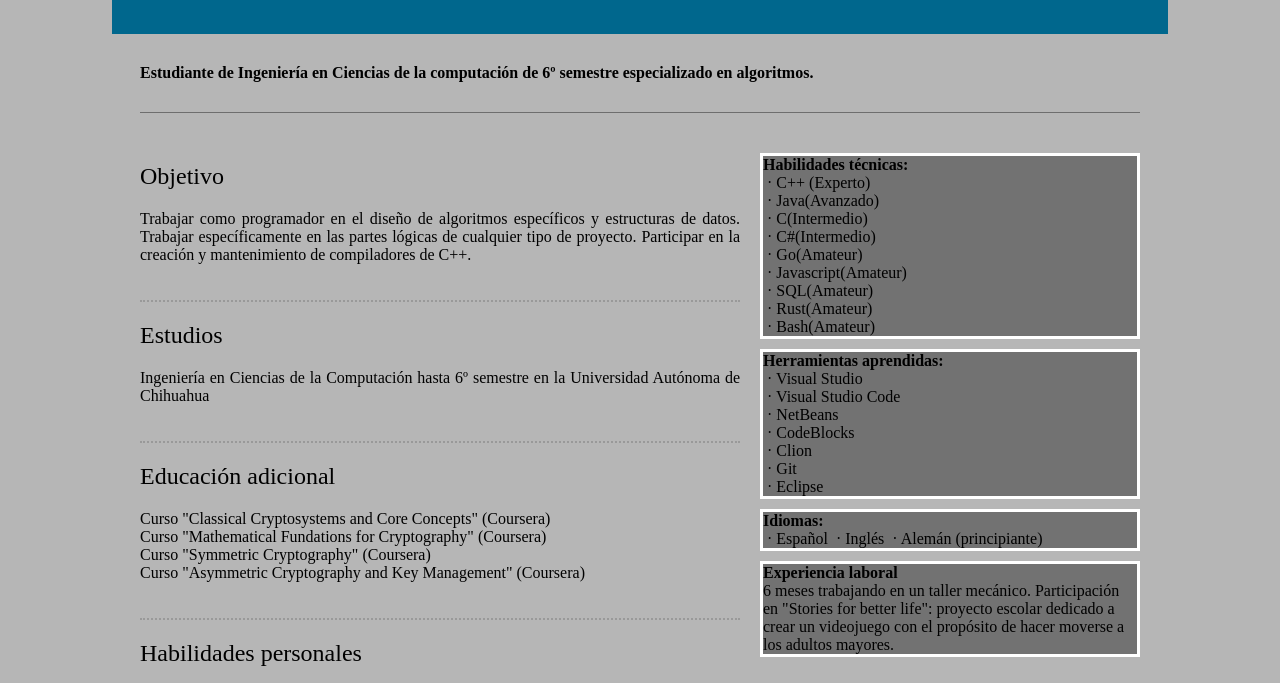
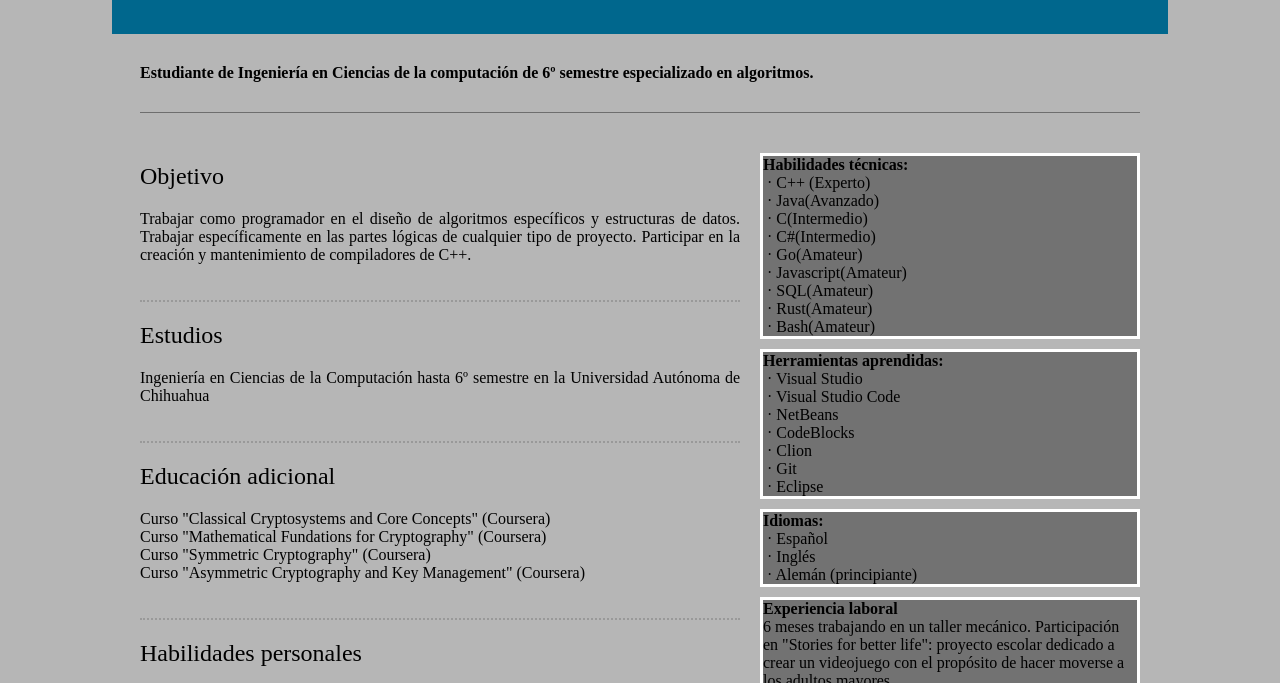
Before and after one commit to UlkraUach/UlkraUach.github.io, a plain HTML site: page index.html in a window 1280 px wide. Shown: the part 84-767 px from the top of the page. Drawn offline with Linux system fonts and the light colour scheme.

Commit message:
corrección en idiomas

```diff
--- a/index.html
+++ b/index.html
@@ -68,8 +68,8 @@
 			</div>
 			<div>
 				<strong>Idiomas:<br></strong>
-				&nbsp· Español
-				&nbsp· Inglés
+				&nbsp· Español<br>
+				&nbsp· Inglés<br>
 				&nbsp· Alemán (principiante)
 			</div>
 			<div>
```
